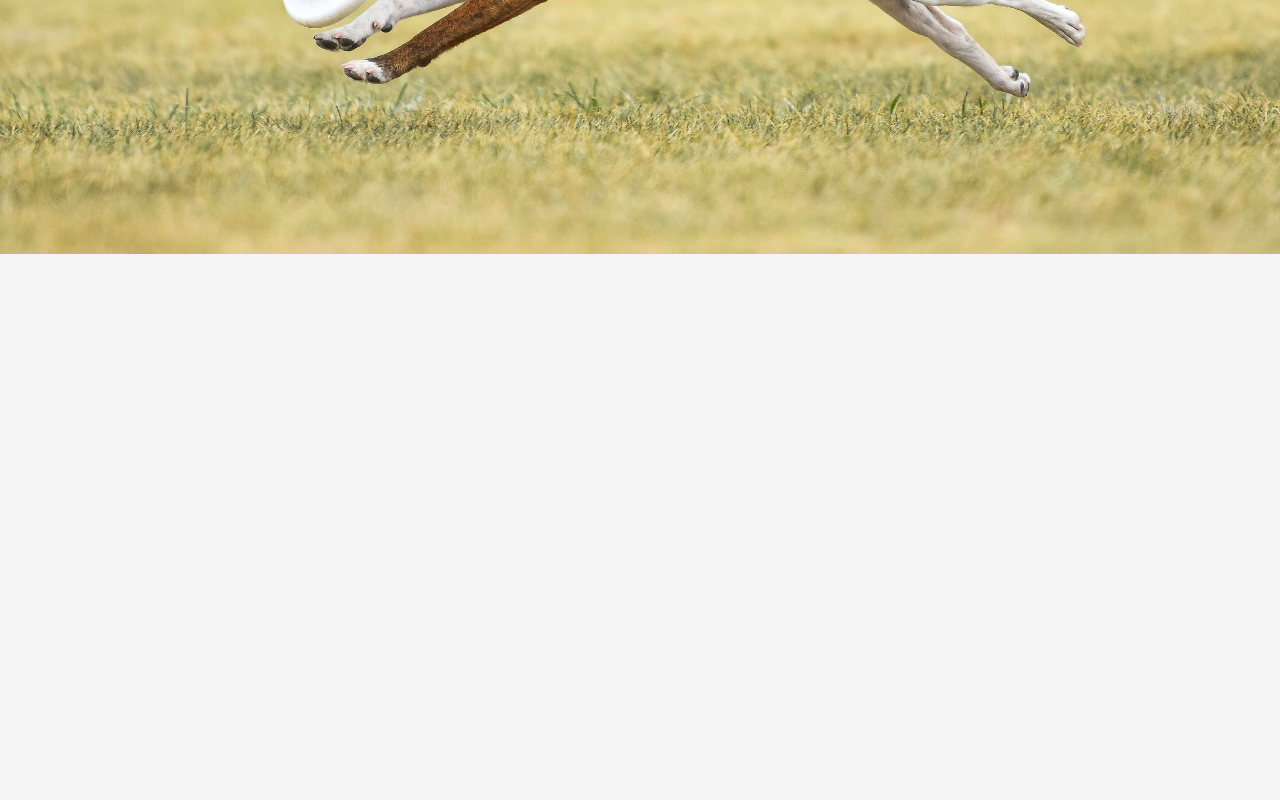
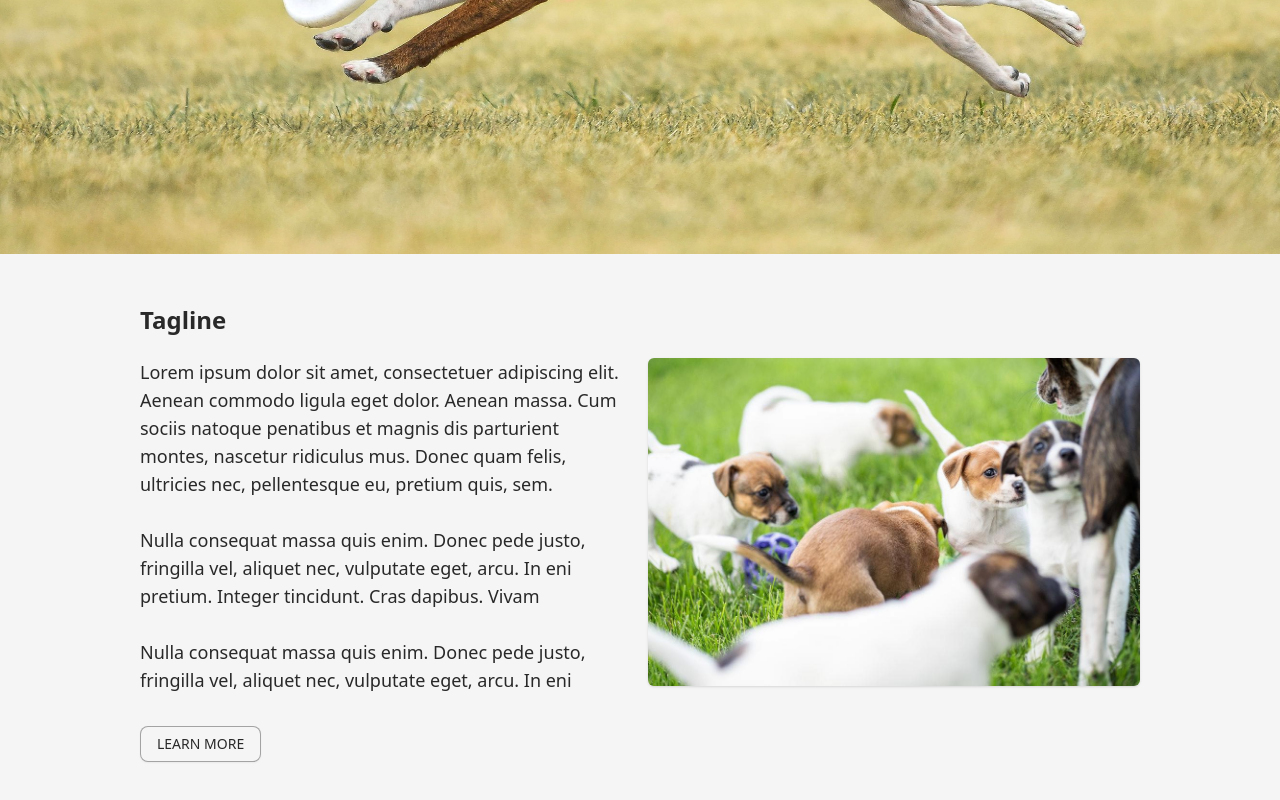
Before and after one commit to Danielle254/puzzle-dogs, a Next.js app: page / in a window 1280 px wide. Shown: the part 546-1346 px from the top of the page. Before the commit the page ends 800 px from the top, so only its background shows below. Built offline with nearby package versions, Linux system fonts and the light colour scheme.

Commit message:
feat: create intro section for homepage

```diff
--- a/app/components/Intro.tsx
+++ b/app/components/Intro.tsx
@@ -1,3 +1,28 @@
+import { Button } from "@/components/ui/button";
+
 export default function Intro() {
-  return <div></div>;
+  return (
+    <section className="max-w-[1000px] mx-auto py-12">
+      <h2>Tagline</h2>
+      <div className="grid grid-cols-1 sm:grid-cols-2 gap-4 pb-8">
+        <p className="text-lg">
+          Lorem ipsum dolor sit amet, consectetuer adipiscing elit. Aenean
+          commodo ligula eget dolor. Aenean massa. Cum sociis natoque penatibus
+          et magnis dis parturient montes, nascetur ridiculus mus. Donec quam
+          felis, ultricies nec, pellentesque eu, pretium quis, sem.
+          <br />
+          <br />
+          Nulla consequat massa quis enim. Donec pede justo, fringilla vel,
+          aliquet nec, vulputate eget, arcu. In eni pretium. Integer tincidunt.
+          Cras dapibus. Vivam
+          <br />
+          <br />
+          Nulla consequat massa quis enim. Donec pede justo, fringilla vel,
+          aliquet nec, vulputate eget, arcu. In eni
+        </p>
+        <img src="/images/puppies.jpg" className="rounded-sm shadow" />
+      </div>
+      <Button variant="outline">LEARN MORE</Button>
+    </section>
+  );
 }
```
